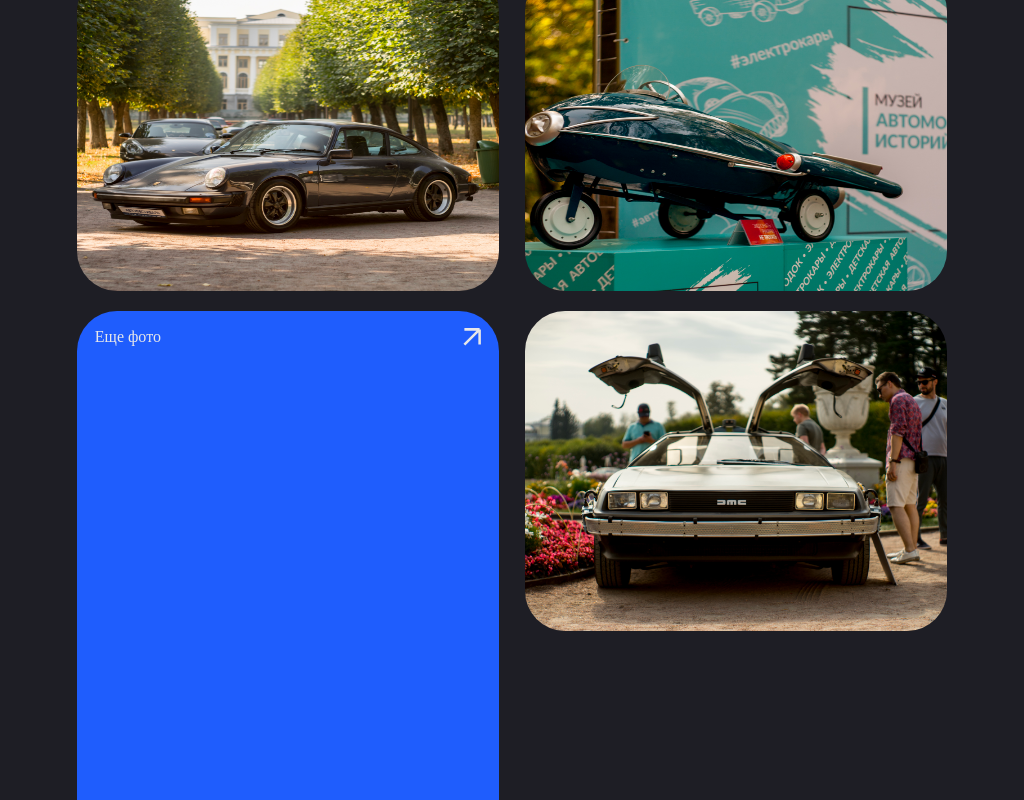
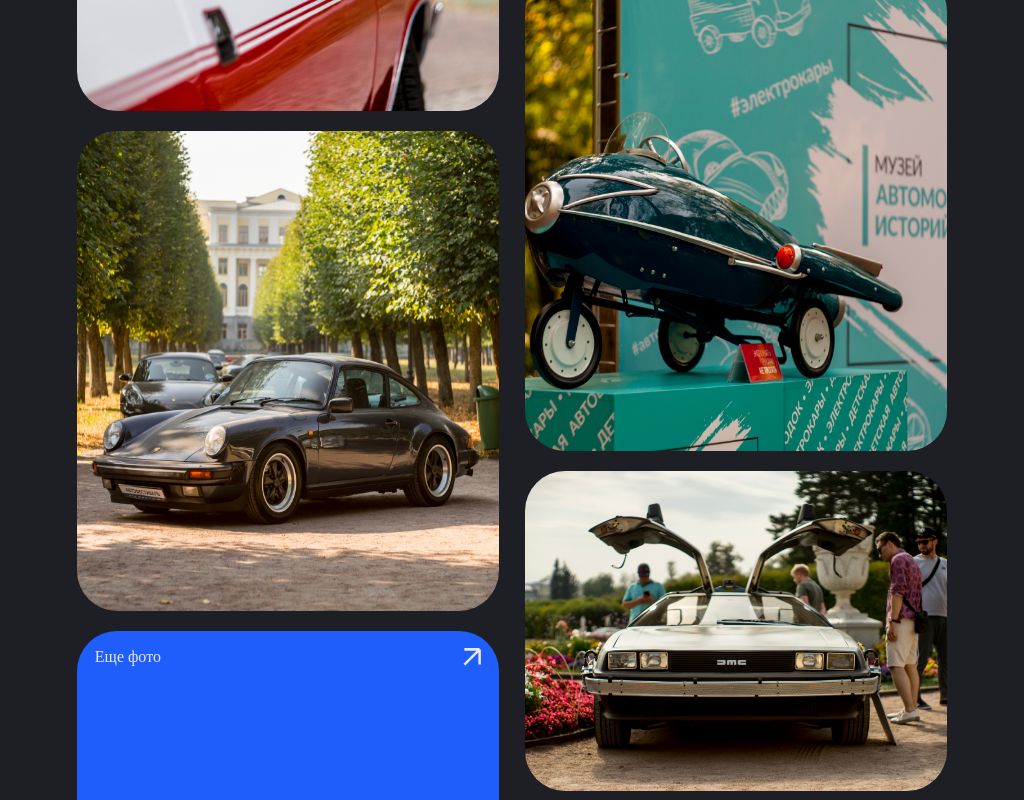
Before and after one commit to nyvrae/turbo-sport, a Next.js app: page / in a window 1024 px wide. Shown: the part 1600-2400 px from the top of the page. Built offline with nearby package versions, Linux system fonts and the light colour scheme; a web font is replaced by a local one.

Commit message:
responsive for mobile Participants / update structure

```diff
--- a/src/components/participants/Participants.tsx
+++ b/src/components/participants/Participants.tsx
@@ -53,56 +53,31 @@ const Participants = () => {
                         в одной из лучших локаций Москвы.
                     </p>
                 </div>
-                <div className='participants__left-photo participants__first-photo'>
+
+                <div className="photos">
+                    <div className="photos__left">
+                        <div className='participants__left-photo'>
                             <Image
-                        className='participants__photo'
+                                className='participants__photo pts-flex--resize'
                                 src={PhotoP2}
                                 width={800}
                                 height={600}
                                 alt=''
                             />
                         </div>
-                <div className="participants__right-photo participants__second-photo">
+
+                        <div className="participants__left-photo">
                             <Image
-                        className='participants__photo'
-                        src={PhotoP1}
-                        width={800}
-                        height={600}
-                        alt=''
-                    />
-                </div>
-                <div className="participants__left-photo participants__third-photo">
-                    <Image
-                        className='participants__photo'
-
+                                className='participants__photo pts-flex--resize'
                                 src={PhotoP4}
                                 width={800}
                                 height={600}
                                 alt=''
                             />
                         </div>
-                <div className='participants__right-photo participants__fourth-photo'>
-                    <Image
-                        className='participants__photo'
 
-                        src={PhotoP3}
-                        width={800}
-                        height={600}
-                        alt=''
-                    />
-                </div>
-                <div className="participants__right-photo participants__fifth-photo">
-                    <Image
-                        className='participants__photo'
-
-                        src={PhotoP5}
-                        width={800}
-                        height={600}
-                        alt=''
-                    />
-                </div>
                         <div className="watch-photoes bg-blue hover:bg-black cursor-pointer">
-                    <p className='watch-photoes__text flex'>
+                            <p className='watch-photoes__text'>
                                 <span className='text-background text-nowrap text-xs md:text-base xl:text-xl'>
                                     Еще фото
                                 </span>
@@ -114,6 +89,37 @@ const Participants = () => {
                             </p>
                         </div>
                     </div>
+                    <div className='photos__right'>
+                        <div className="participants__right-photo">
+                            <Image
+                                className='participants__photo'
+                                src={PhotoP1}
+                                width={800}
+                                height={600}
+                                alt=''
+                            />
+                        </div>
+                        <div className='participants__right-photo'>
+                            <Image
+                                className='participants__photo pts-flex--resize'
+                                src={PhotoP3}
+                                width={800}
+                                height={600}
+                                alt=''
+                            />
+                        </div>
+                        <div className="participants__right-photo">
+                            <Image
+                                className='participants__photo'
+                                src={PhotoP5}
+                                width={800}
+                                height={600}
+                                alt=''
+                            />
+                        </div>
+                    </div>
+                </div>
+            </div>
         </section>
     )
 }
--- a/src/components/participants/participants.css
+++ b/src/components/participants/participants.css
@@ -9,6 +9,8 @@
 }
 
 /* Адаптив под фотки и текст */
+
+/* До 1024px через FlexBox */
 @media (max-width: 1024px) {
     #mem-cont {
         display: flex;
@@ -17,9 +19,6 @@
         justify-content: space-between;
     }
 
-    .watch-photoes__text {
-        padding: 14px 18px;
-    }
 
     .participants__text {
         flex-basis: 100%;
@@ -33,26 +32,40 @@
         aspect-ratio: 132 / 100;
     }
 
+    .pts-flex--resize {
+        width: 41.25svw;
+        min-width: 130px;
+        aspect-ratio: 132 / 150;
+    }
+
+    .photos {
+        display: flex;
+        justify-content: space-between;
+        width: 100%;
+    }
+
+    .photos__left,
+    .photos__right {
+        display: flex;
+        flex-direction: column;
+        gap: 20px;
+    }
+
     .watch-photoes {
         position: relative;
-        height: 0;
-        padding-bottom: 75.76%;
+        width: 100%;
+        padding: 14px 18px;
     }
 
     .watch-photoes>p {
-        position: absolute;
         width: 100%;
-        top: 0%;
         display: flex;
         align-items: center;
         justify-content: space-between;
-        gap: 10px;
-    }
-
-    .participants__fifth-photo {
-        order: 2;
     }
 }
+
+/* через GridBox */
 
 @media (min-width: 1024px) {
 
@@ -60,17 +73,6 @@
         grid-template-columns: repeat(2, minmax(0, 1fr));
     }
 
-    .participants__text {
-        grid-column: 1 / 2;
-    }
-
-    .participants__fifth-photo {
-        order: 2;
-    }
-
-    .watch-photoes {
-        order: 1;
-    }
 }
 
 /* Паддинги сверху и снизу */
```
Lines whose indentation alone changed are shown as unchanged.
